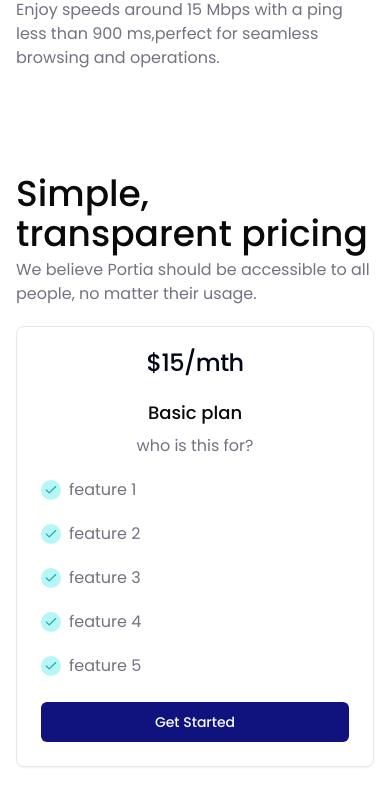
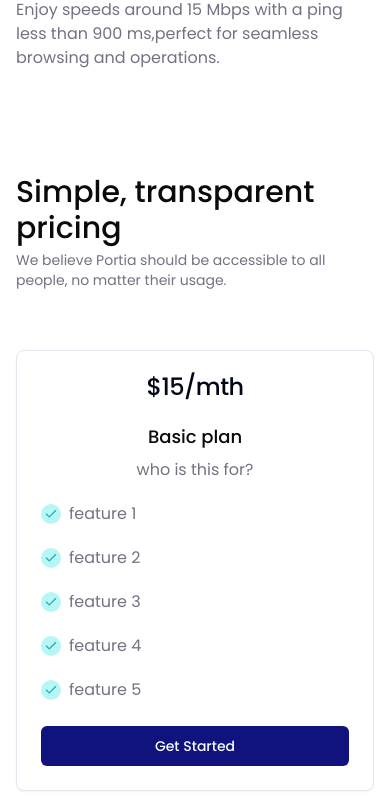
Before and after one commit to Saeed-Altout/portia, a Next.js app: page / in a window 390 px wide. Shown: the part 3198-4003 px from the top of the page. Built offline with nearby package versions, Linux system fonts and the light colour scheme.

Commit message:
update heading plans section.

```diff
--- a/app/(website)/(pages)/(home)/_components/plans.tsx
+++ b/app/(website)/(pages)/(home)/_components/plans.tsx
@@ -11,24 +11,20 @@ import {
 import { Button } from "@/components/ui/button";
 
 import { plansData } from "@/app/(website)/constants";
+import { Heading } from "@/app/(website)/_components/heading";
 
 export const Plans = () => {
   return (
-    <section className="max-container section space-y-5">
-      <div className="space-y-1">
-        <h1 className="text-4xl text-black-primary font-medium">
-          Simple, transparent pricing
-        </h1>
-        <p className="text-gray-primary text-base">
-          We believe Portia should be accessible to all people, no matter their
-          usage.
-        </p>
-      </div>
+    <section className="max-container section space-y-10">
+      <Heading
+        title="Simple, transparent pricing"
+        description="We believe Portia should be accessible to all people, no matter their usage."
+      />
       <div className="grid grid-cols-1 sm:grid-cols-2 lg:grid-cols-3 gap-10">
         {plansData.map(({ price, type, features }, index) => (
           <Card key={index}>
             <CardHeader className="text-center">
-              <CardTitle className="font-medium lg:text-5xl">
+              <CardTitle className="font-medium lg:text-4xl">
                 ${price}
               </CardTitle>
             </CardHeader>
```
